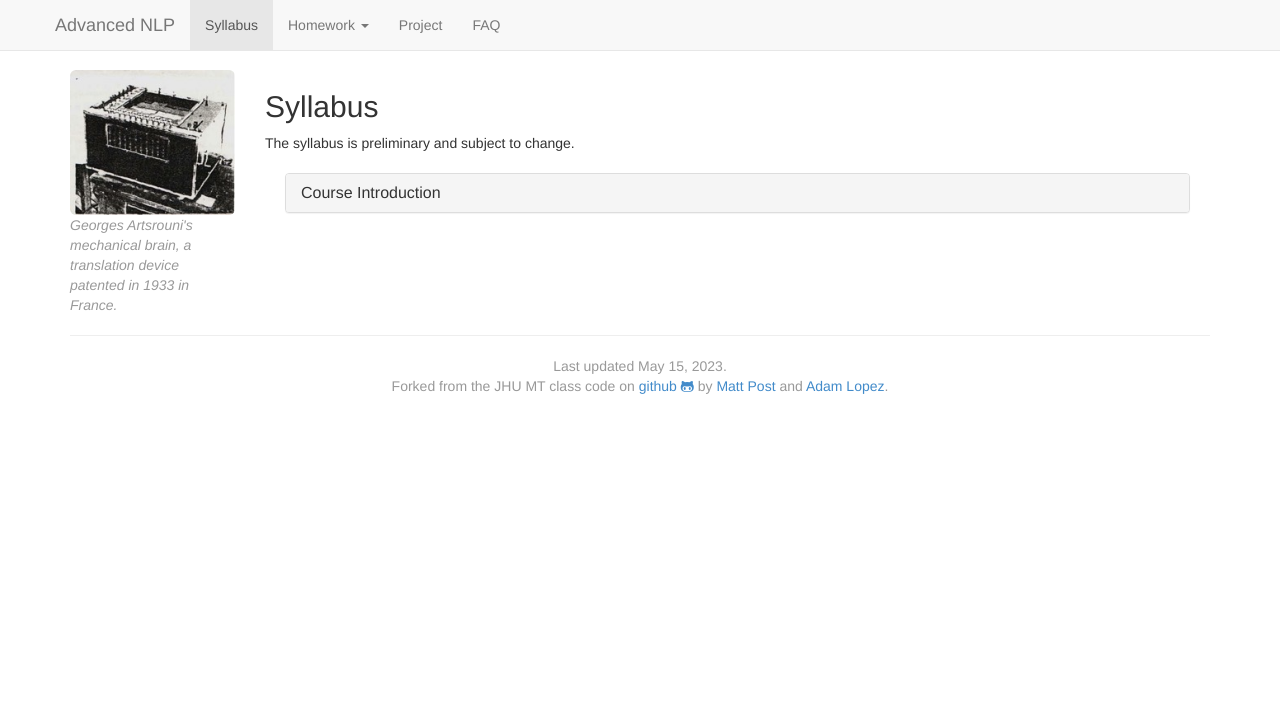
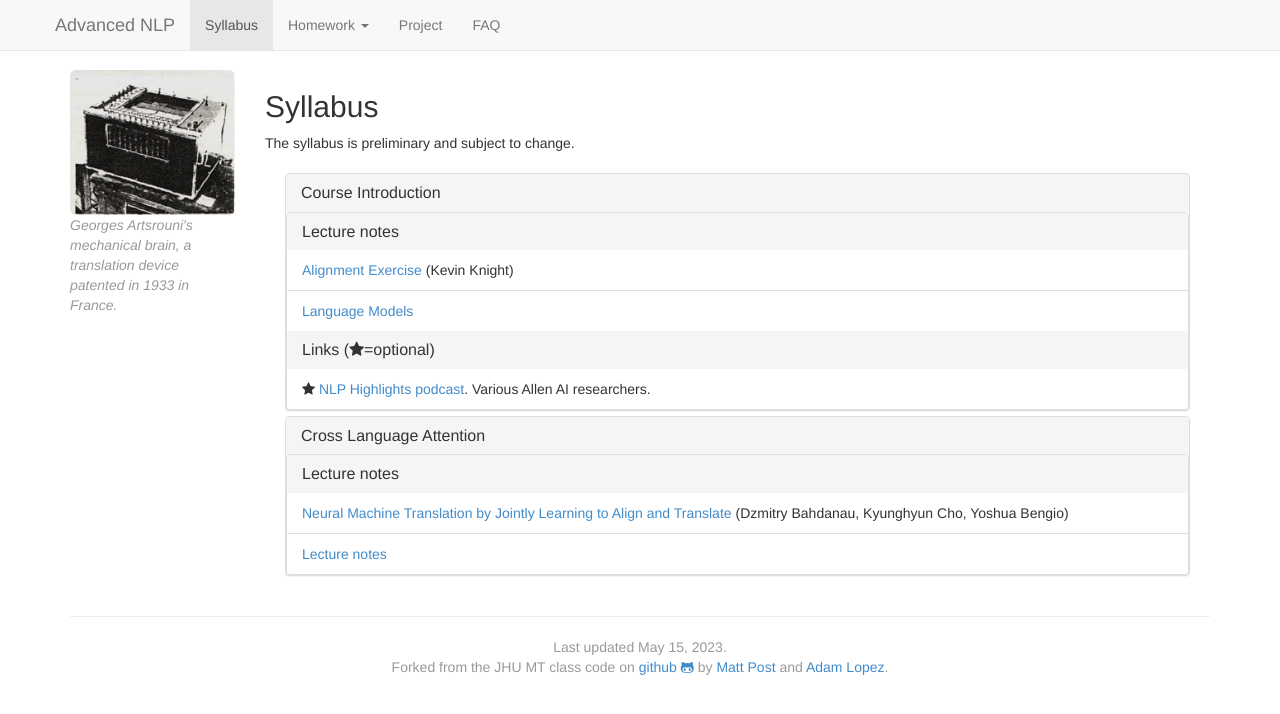
Before and after one commit to anoopsarkar/advanced-nlp-class, a Jekyll site: the page built from syllabus.md, in a window 1280 px wide. Shown: the top 714 px of the page. Built offline with Jekyll 4.4.1, drawn with Linux system fonts in a browser that asks for light colours; nearby versions of some CDN libraries.

Commit message:
added bahdanau paper

```diff
--- a/_data/syllabus.yaml
+++ b/_data/syllabus.yaml
@@ -1,12 +1,25 @@
 - title: "Course Introduction"
   tag: intro
   include: true
-  current: false
+  current: true
   notes:
-    - title: "Introduction to NLP Tasks"
-      url: "assets/slides/nlptasks.pdf"
+    - title: "Alignment Exercise"
+      author: "Kevin Knight"
+      url: "assets/slides/centauri-arcturan-align.pdf"
+    - title: "Language Models"
+      url: "assets/slides/lm.pdf"
   links:
     - author: "Various Allen AI researchers"
       title: "NLP Highlights podcast"
       url: "https://soundcloud.com/nlp-highlights"
       optional: true
+- title: "Cross Language Attention"
+  tag: cross_attention
+  include: true
+  current: true
+  notes:
+    - title: "Neural Machine Translation by Jointly Learning to Align and Translate"
+      author: "Dzmitry Bahdanau, Kyunghyun Cho, Yoshua Bengio"
+      url: "https://arxiv.org/abs/1409.0473"
+    - title: "Lecture notes"
+      url: "slides/assets/bahdanau2015.pdf"
```
Also changed, not shown: 3 other files.
